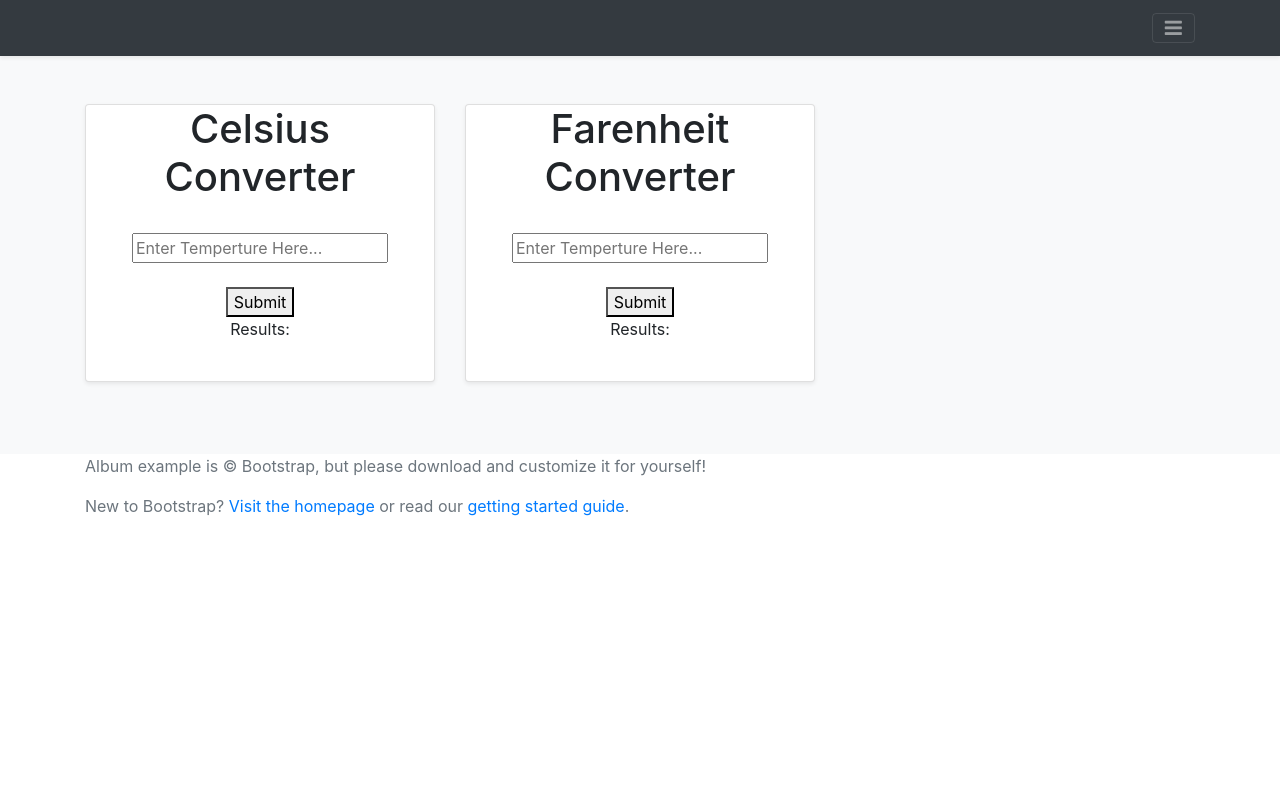
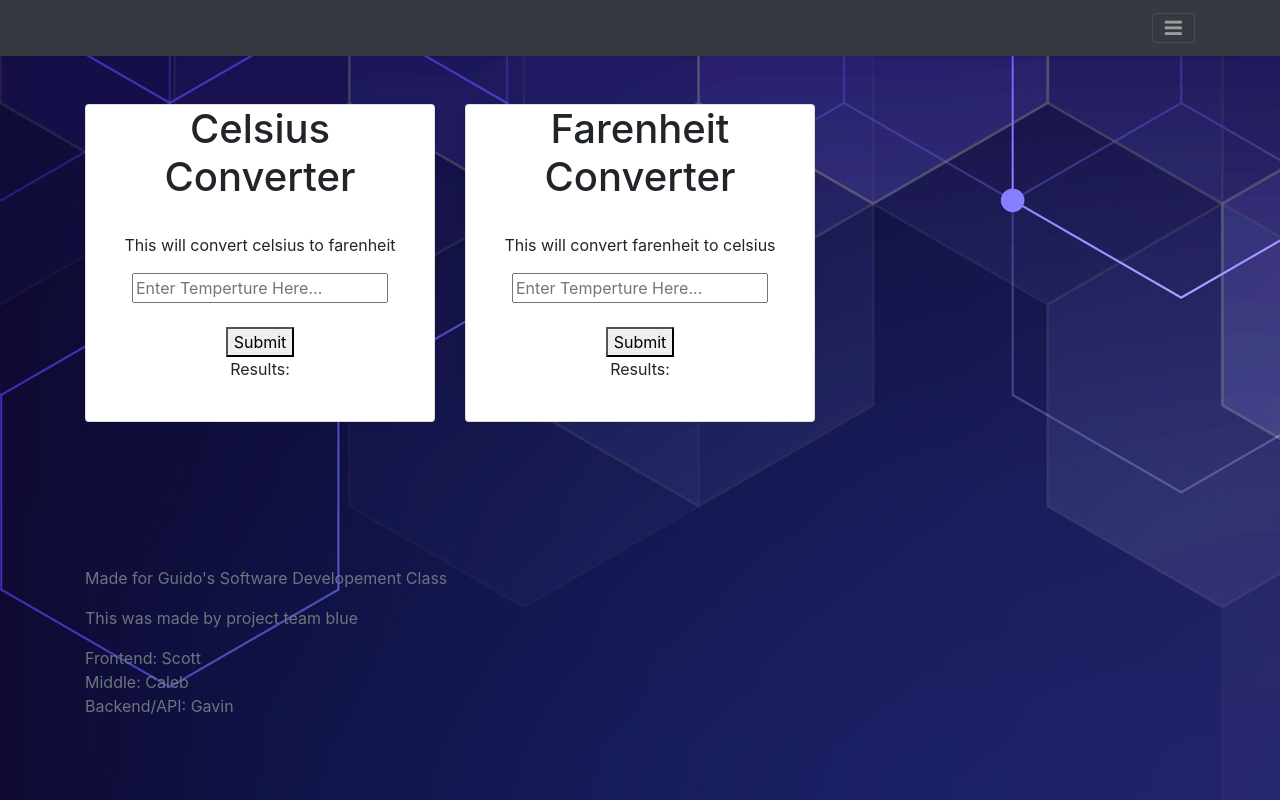
Before and after one commit to gsantella/proj-separate-team-blue, a PHP site: page /sandbox/scott/index.php in a window 1280 px wide. Run offline with PHP 8.4, Linux system fonts and the light colour scheme.

Commit message:
Updated Front Page to sandbox/scott

```diff
--- a/sandbox/scott/celsius.php
+++ b/sandbox/scott/celsius.php
@@ -3,7 +3,8 @@
 
 <form action="insert.php" method="post" align="center">
 	<h1> Celsius <br>Converter </h1> <br>
-	<input type="text" name="year" placeholder="Enter Temperture Here..."><br><br>
+	<p>This will convert celsius to farenheit</p>
+	<input type="text" name="cTemp" placeholder="Enter Temperture Here..."><br><br>
 
     <button type="submit" name="submit">Submit</button>
     <br>
--- a/sandbox/scott/farenheit.php
+++ b/sandbox/scott/farenheit.php
@@ -8,7 +8,8 @@
 
 <form action="insert.php" method="post" align="center">
 	<h1> Farenheit Converter </h1> <br>
-	<input type="text" name="year" placeholder="Enter Temperture Here..."><br><br>
+	<p>This will convert farenheit to celsius</p>
+	<input type="text" name="fTemp" placeholder="Enter Temperture Here..."><br><br>
 
     <button type="submit" name="submit">Submit</button>
     <br>
--- a/sandbox/scott/index.php
+++ b/sandbox/scott/index.php
@@ -1,7 +1,7 @@
 <!DOCTYPE html>
 <html>
 
-<head>
+<head >
     <meta charset="utf-8">
     <meta name="viewport" content="width=device-width, initial-scale=1.0, shrink-to-fit=no">
     <title>Temperture Converter</title>
@@ -10,8 +10,8 @@
     <link rel="stylesheet" href="assets/css/styles.min.css?h=51a3dc46be9b9f91714755d28e0cc151">
 </head>
 
-<body>
-    <header>
+<body style="background-image: url('bg.jpg');">
+    <header >
         <div id="navbarHeader" class="collapse bg-dark">
             <div class="container">
                 <div class="row">
@@ -20,7 +20,7 @@
                         <!-- End: h4 about -->
                         <!-- Start: paragraph --><p class="text-muted">This page contains a Farenheit to Celsius Converter and a Celsius to Farenheit Converter
                     </div>
-                    <div class="col-sm-4 offset-md-1 py-4">
+                    <div class="col-sm-4 offset-md-1 py-4" >
                         <!-- Start: h4 contact --><h4 class="text-white">Contact</h4>
                         <!-- End: h4 contact -->
                         <!-- Start: lists unordered -->
@@ -38,9 +38,9 @@
         </div>
     </header>
 
-    <main role="main">
+    <main role="main" >
 
-      <div class="album py-5 bg-light">
+      <div class="album py-5">
         <div class="container">
           <div class="row">
             <div class="col-md-4">
@@ -70,8 +70,13 @@
     </main>
     <footer class="text-muted">
         <div class="container">
-        <p>Album example is &copy; Bootstrap, but please download and customize it for yourself!</p>
-<p>New to Bootstrap? <a href="https://getbootstrap.com/">Visit the homepage</a> or read our <a href="/docs/4.4/getting-started/introduction/">getting started guide</a>.</p></div>
+		<br><br><br>
+        <p style="text-color:white;">Made for Guido's Software Developement Class</p>
+		<p>This was made by project team blue<p>
+		<p>Frontend: Scott<br>
+			Middle: Caleb<br>
+			Backend/API: Gavin
+		</p>
     </footer>
     <script src="https://cdnjs.cloudflare.com/ajax/libs/jquery/3.4.1/jquery.min.js"></script>
     <script src="https://cdnjs.cloudflare.com/ajax/libs/twitter-bootstrap/4.3.1/js/bootstrap.bundle.min.js"></script>
```
Also changed, not shown: sandbox/scott/bg.jpg (added).
